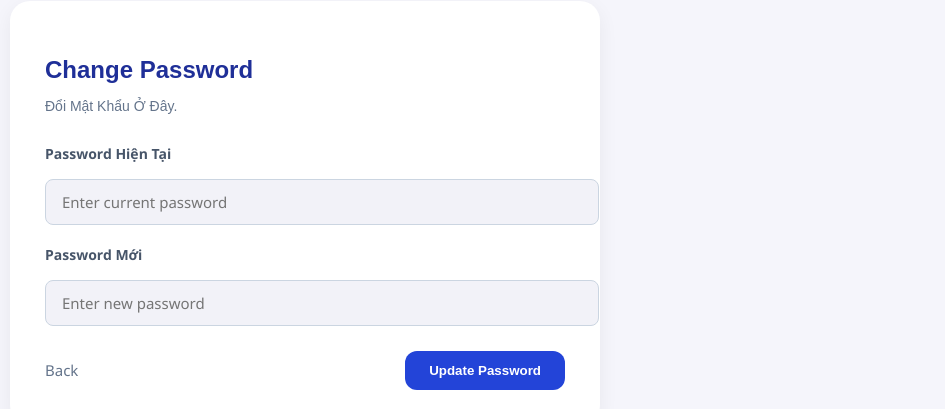
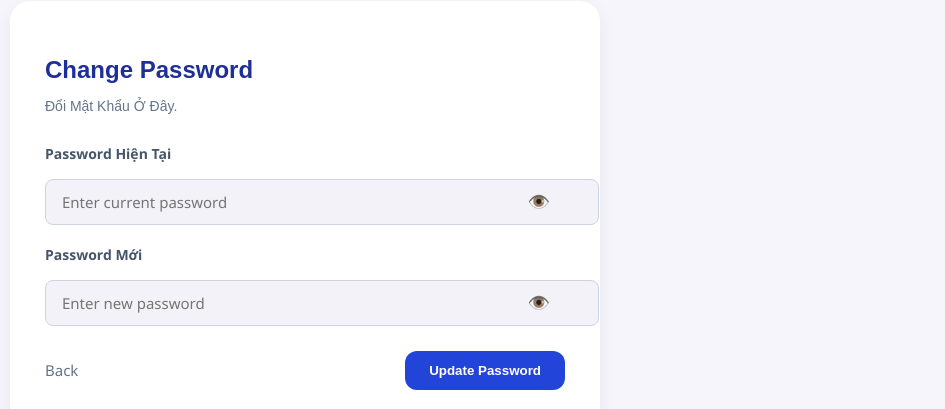
Before and after one commit to SUMMER2026SE/swp391-rbl-project-team3_swp391, a React (Vite) app: page /change-password in a window 1280 px wide. Shown: the part 225-634 px from the top of the page, without its empty margins (335-1280 px from the left). Built offline with nearby package versions, Linux system fonts and the light colour scheme; no server answers.

Commit message:
Add Show/Hide Password

```diff
--- a/src/pages/css/ChangePasswordPage.css
+++ b/src/pages/css/ChangePasswordPage.css
@@ -101,3 +101,23 @@
     opacity: 0.7;
     cursor: not-allowed;
 }
+
+.password-wrapper {
+    position: relative;
+    width: 100%;
+}
+
+.password-wrapper input {
+    width: 100%;
+    padding-right: 45px;
+}
+
+.password-toggle {
+    position: absolute;
+    right: 15px;
+    top: 50%;
+    transform: translateY(-50%);
+    cursor: pointer;
+    font-size: 18px;
+    user-select: none;
+}
--- a/src/pages/css/LoginPage.css
+++ b/src/pages/css/LoginPage.css
@@ -372,6 +372,26 @@ body{
     justify-content: center;
 }
 
+.password-wrapper {
+    position: relative;
+    width: 100%;
+}
+
+.password-wrapper .auth-form-input {
+    width: 100%;
+    padding-right: 45px;
+}
+
+.password-toggle {
+    position: absolute;
+    right: 15px;
+    top: 50%;
+    transform: translateY(-50%);
+    cursor: pointer;
+    font-size: 18px;
+    user-select: none;
+}
+
 /* =========================================
    RESPONSIVE
 ========================================= */
--- a/src/pages/css/RegisterPage.css
+++ b/src/pages/css/RegisterPage.css
@@ -386,6 +386,26 @@ body{
     transform: scale(0.98);
 }
 
+.password-wrapper {
+    position: relative;
+    width: 100%;
+}
+
+.password-wrapper .auth-form-input {
+    width: 100%;
+    padding-right: 45px;
+}
+
+.password-toggle {
+    position: absolute;
+    right: 15px;
+    top: 50%;
+    transform: translateY(-50%);
+    cursor: pointer;
+    font-size: 18px;
+    user-select: none;
+}
+
 /* animation */
 @keyframes fadeIn {
     from {
--- a/src/pages/jsx/ChangePasswordPage.jsx
+++ b/src/pages/jsx/ChangePasswordPage.jsx
@@ -11,6 +11,8 @@ export default function ChangePasswordPage() {
     const [message, setMessage] = useState("");
     const [isSuccess, setIsSuccess] = useState(false);
     const [loading, setLoading] = useState(false);
+    const [showOldPassword, setShowOldPassword] = useState(false);
+    const [showNewPassword, setShowNewPassword] = useState(false);
 
     const handleSubmit = async (e) => {
         e.preventDefault();
@@ -63,9 +65,9 @@ export default function ChangePasswordPage() {
                 <form onSubmit={handleSubmit}>
                     <div className="form-group">
                         <label>Password Hiện Tại</label>
-
+                        <div className="password-wrapper">
                             <input
-                            type="password"
+                                type={showOldPassword ? "text" : "password"}
                                 placeholder="Enter current password"
                                 value={oldPassword}
                                 onChange={(e) =>
@@ -73,13 +75,23 @@ export default function ChangePasswordPage() {
                                 }
                                 required
                             />
+
+                            <span
+                                className="password-toggle"
+                                onClick={() =>
+                                    setShowOldPassword(!showOldPassword)
+                                }
+                            >
+                                {showOldPassword ? "🙈" : "👁️"}
+                            </span>
+                        </div>
                     </div>
 
                     <div className="form-group">
                         <label>Password Mới</label>
-
+                        <div className="password-wrapper">
                             <input
-                            type="password"
+                                type={showNewPassword ? "text" : "password"}
                                 placeholder="Enter new password"
                                 value={newPassword}
                                 onChange={(e) =>
@@ -87,6 +99,16 @@ export default function ChangePasswordPage() {
                                 }
                                 required
                             />
+
+                            <span
+                                className="password-toggle"
+                                onClick={() =>
+                                    setShowNewPassword(!showNewPassword)
+                                }
+                            >
+                                {showNewPassword ? "🙈" : "👁️"}
+                            </span>
+                        </div>
                     </div>
 
                     <div className="password-actions">
--- a/src/pages/jsx/LoginPage.jsx
+++ b/src/pages/jsx/LoginPage.jsx
@@ -8,6 +8,7 @@ function LoginPage({ switchToRegister }) {
     const [password, setPassword] = useState("");
     const [message, setMessage] = useState("");
     const [messageType, setMessageType] = useState("");
+    const [showPassword, setShowPassword] = useState(false);
 
     const [rememberMe, setRememberMe] = useState(false);
     const [loading, setLoading] = useState(false);
@@ -213,14 +214,23 @@ const currentUserId = decoded.userId || decoded.id;
 
                 <div className="auth-form-group">
                     <label>Password</label>
+                    <div className="password-wrapper">
                         <input
-                        type="password"
+                            type={showPassword ? "text" : "password"}
                             className="auth-form-input"
                             placeholder="Enter your password"
                             value={password}
                             onChange={(e) => setPassword(e.target.value)}
                             required
                         />
+
+                        <span
+                            className="password-toggle"
+                            onClick={() => setShowPassword(!showPassword)}
+                        >
+                            {showPassword ? "🙈" : "👁️"}
+                        </span>
+                    </div>
                 </div>
 
                 <div className="auth-form-options">
--- a/src/pages/jsx/RegisterPage.jsx
+++ b/src/pages/jsx/RegisterPage.jsx
@@ -19,6 +19,7 @@ export default function RegisterPage({ switchToLogin }) {
     const [loading, setLoading] = useState(false);
     const [showVerifyBox, setShowVerifyBox] = useState(false);
     const [otpResendCount, setOtpResendCount] = useState(0);
+    const [showPassword, setShowPassword] = useState(false);
 
     const navigate = useNavigate();
 
@@ -32,8 +33,11 @@ export default function RegisterPage({ switchToLogin }) {
 
     const handleResendOtp = async () => {
         try {
+            if(otpResendCount >= 3){
+                return;
+            }
             await resendOtp(formData.email);
-
+            setOtpResendCount(prev => prev + 1);
             alert("Đã gửi lại mã OTP.");
         } catch (err) {
             alert(err.response?.data?.message || "Không gửi được OTP.");
@@ -231,15 +235,23 @@ export default function RegisterPage({ switchToLogin }) {
 
                 <div className="auth-form-group">
                     <label>Password</label>
-                    <input
-                        type="password"
-                        name="password"
-                        className="auth-form-input"
-                        value={formData.password}
-                        onChange={handleChange}
-                        placeholder="Enter your password"
-                        required
-                    />
+                    <div className="password-wrapper">
+                        <input
+                            type={showPassword ? "text" : "password"}
+                            className="auth-form-input"
+                            placeholder="Enter your password"
+                            value={formData.password}
+                            onChange={(e) => setPassword(e.target.value)}
+                            required
+                        />
+
+                        <span
+                            className="password-toggle"
+                            onClick={() => setShowPassword(!showPassword)}
+                        >
+                            {showPassword ? "🙈" : "👁️"}
+                        </span>
+                    </div>
                 </div>
 
                 <div className="auth-form-group">
```
Lines whose indentation alone changed are shown as unchanged.
